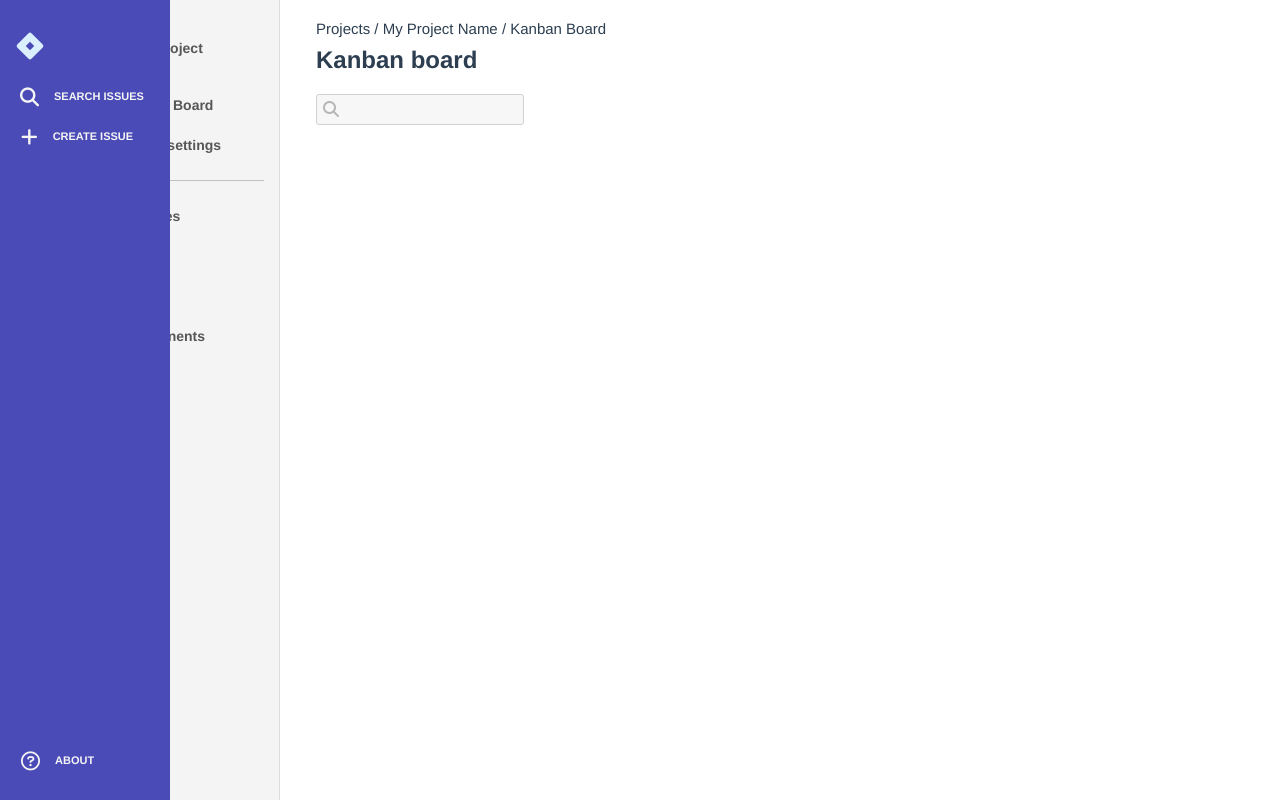
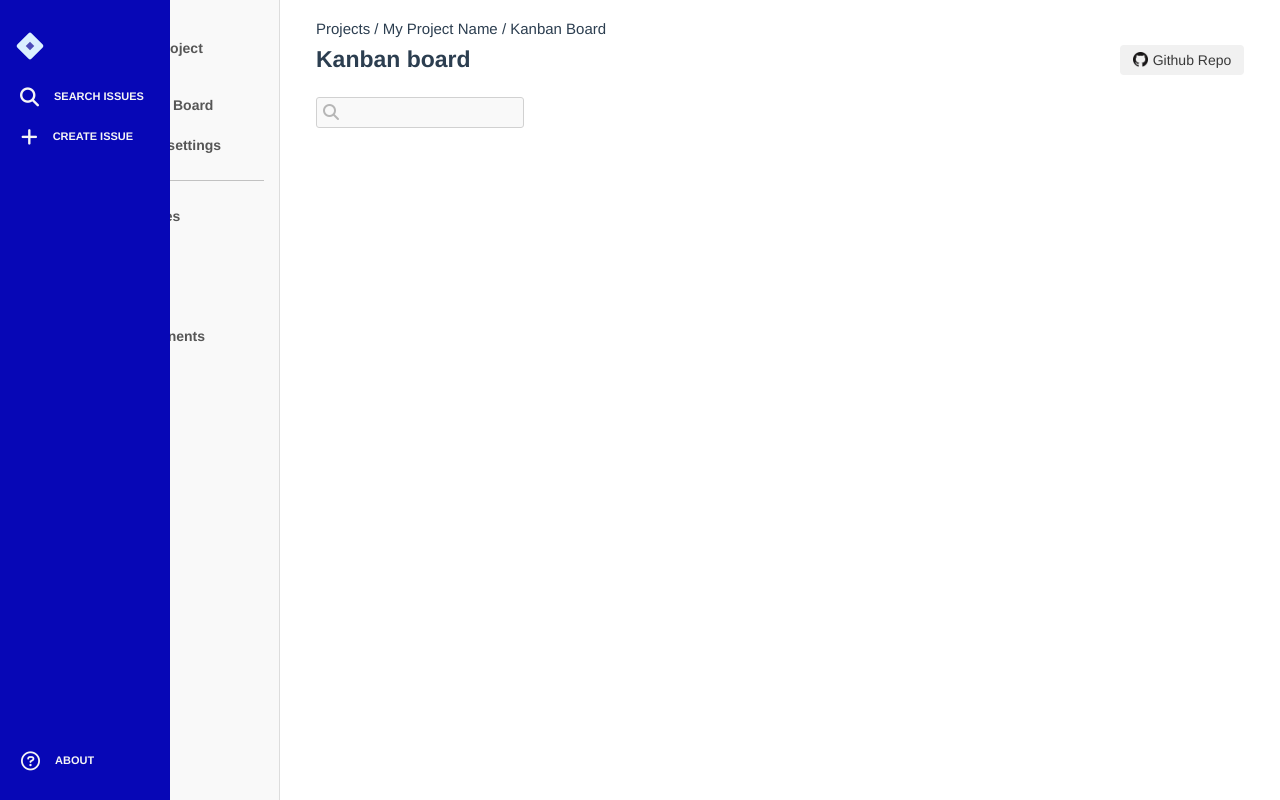
Before and after one commit to minhieuchu/jira-clone, a Vue app: page /project/board in a window 1280 px wide. Built offline with nearby package versions, Linux system fonts and the light colour scheme.

Commit message:
Add Github repo link

```diff
--- a/src/components/navigation/NavBar.vue
+++ b/src/components/navigation/NavBar.vue
@@ -22,7 +22,7 @@
   top: 0;
   height: 100vh;
   width: 60px;
-  background: #4b4bb7;
+  background: #0707b6;
   color: whitesmoke;
   display: flex;
   flex-direction: column;
--- a/src/components/navigation/SideBar.vue
+++ b/src/components/navigation/SideBar.vue
@@ -27,7 +27,7 @@
   width: 220px;
   height: 100vh;
   padding: 15px;
-  background: #f4f4f4;
+  background: #f9f9f9;
   border-right: 1px solid #dddddd;
   font-size: 14px;
   font-weight: bold;
--- a/src/views/ProjectBoard.vue
+++ b/src/views/ProjectBoard.vue
@@ -1,6 +1,16 @@
 <template>
   <p class="project-name">Projects / My Project Name / Kanban Board</p>
-  <h2 class="page-title">Kanban board</h2>
+  <div class="page-title">
+    <div>Kanban board</div>
+    <a
+      href="https://github.com/developeers/jira-clone"
+      target="_blank"
+      class="github-link"
+    >
+      <img src="@/assets/GitHub.png" alt="" />
+      <span>Github Repo</span>
+    </a>
+  </div>
   <div class="search-field">
     <i class="fa-solid fa-magnifying-glass"></i>
     <input type="text" />
@@ -13,7 +23,34 @@
   font-size: 15px;
 }
 .page-title {
-  margin-top: 9px;
+  display: flex;
+  align-items: center;
+  justify-content: space-between;
+  height: 45px;
+  margin-bottom: 15px;
+}
+.page-title > div:first-child {
+  font-size: 23px;
+  font-weight: bold;
+}
+.github-link {
+  display: flex;
+  align-items: center;
+  justify-content: center;
+  gap: 5px;
+  background: #f1f1f1;
+  width: 124px;
+  height: 30px;
+  border-radius: 4px;
+  font-size: 14px;
+  text-decoration: none;
+  color: #393939;
+}
+.github-link:hover {
+  background: #eeeeee;
+}
+.github-link > img {
+  width: 15px;
 }
 .search-field {
   position: relative;
@@ -29,7 +66,13 @@
   height: 27px;
   padding-left: 27px;
   border: 1px solid #d1d1d1;
-  background: #f7f7f7;
+  background: #f9f9f9;
   border-radius: 3px;
 }
+.search-field > input:hover {
+  background: #f0f0f0;
+}
+.search-field > input:focus {
+  background: white;
+}
 </style>
```
Also changed, not shown: src/assets/GitHub.png (added).
